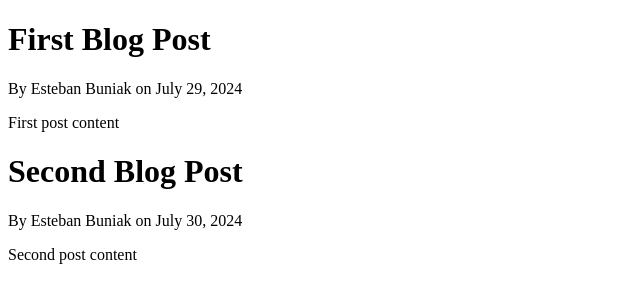
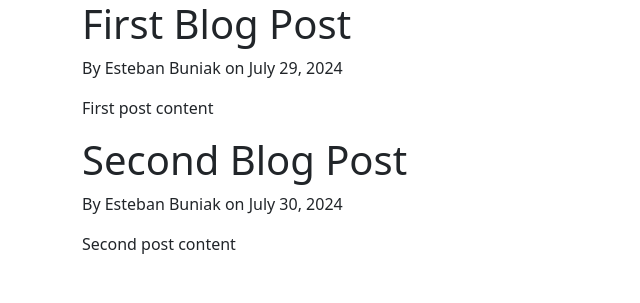
Before and after one commit to nusud/flaskblog, a Flask app: page / in a window 1280 px wide. Shown: the top 303 px of the page, without its empty margins (0-640 px from the left). Run offline with Flask 3, Linux system fonts and the light colour scheme.

Commit message:
Add bootstrap to layout

```diff
--- a/templates/layout.html
+++ b/templates/layout.html
@@ -1,6 +1,13 @@
 <!DOCTYPE html>
 <html>
     <head>
+         <!-- Required meta tags -->
+        <meta charset="utf-8">
+        <meta name="viewport" content="width=device-width, initial-scale=1">
+
+        <!-- Bootstrap CSS -->
+        <link href="https://cdn.jsdelivr.net/npm/bootstrap@5.0.2/dist/css/bootstrap.min.css" rel="stylesheet" integrity="sha384-EVSTQN3/azprG1Anm3QDgpJLIm9Nao0Yz1ztcQTwFspd3yD65VohhpuuCOmLASjC" crossorigin="anonymous">
+
         {% if title %}
         <title>Flask Blog - {{ title }}</title>
         {% else %}
@@ -8,6 +15,9 @@
         {% endif %}
     </head>
 <body>
-    {% block content %}{% endblock content %}
+    <div class="container">
+        {% block content %}{% endblock content %}
+    </div>
+    <script src="https://cdn.jsdelivr.net/npm/bootstrap@5.0.2/dist/js/bootstrap.bundle.min.js" integrity="sha384-MrcW6ZMFYlzcLA8Nl+NtUVF0sA7MsXsP1UyJoMp4YLEuNSfAP+JcXn/tWtIaxVXM" crossorigin="anonymous"></script>
 </body>
 </html>
```
